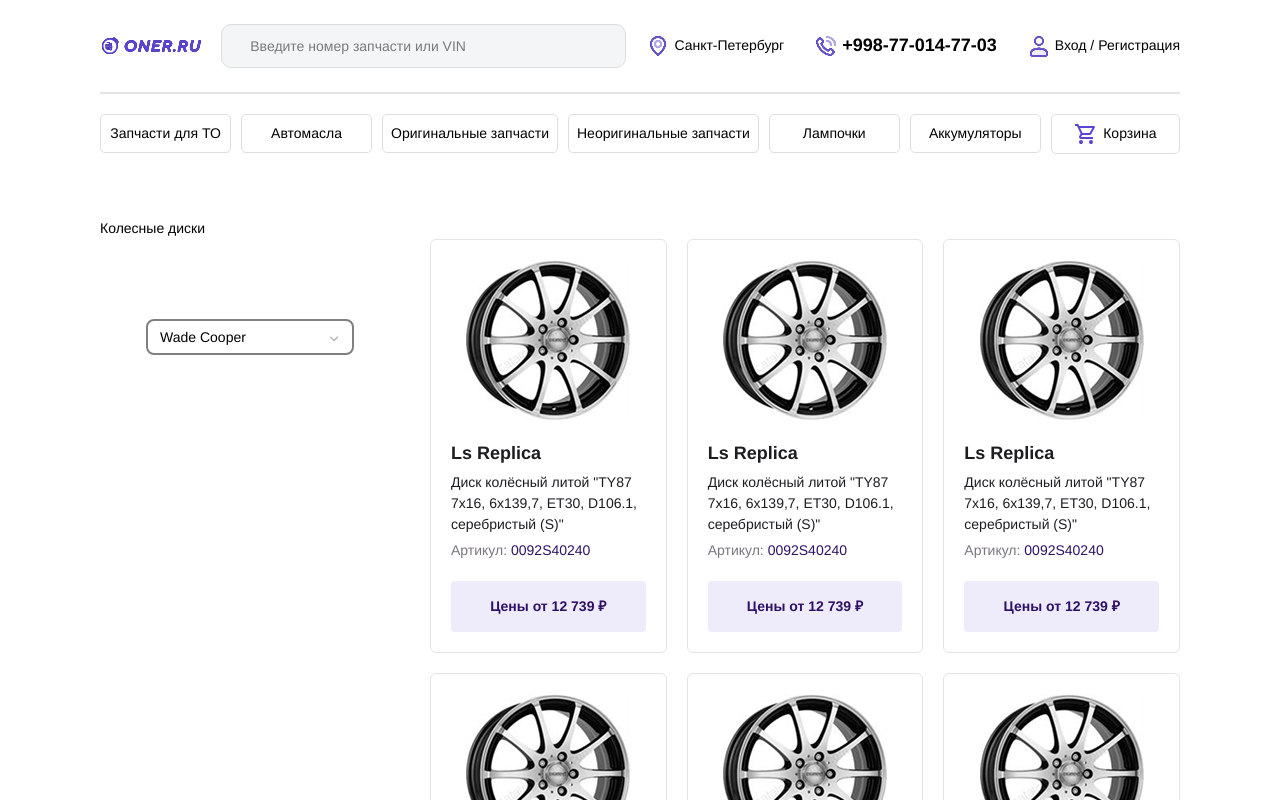
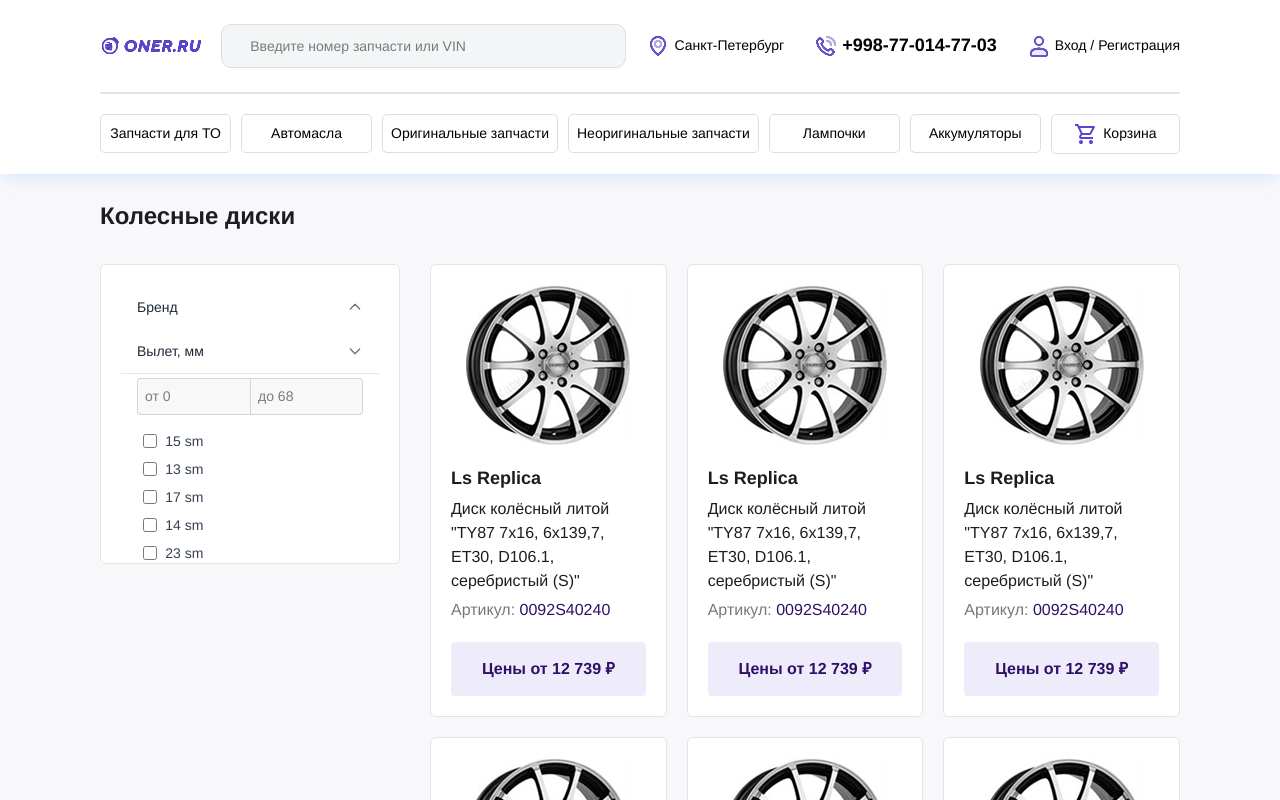
Before and after one commit to AsilbekXoliyorov441/eccomerce-website, a React (Vite) app: page /filter/name in a window 1280 px wide. Shown: the top 800 px of the page. Built offline with nearby package versions, Linux system fonts and the light colour scheme.

Commit message:
adding filters

```diff
--- a/src/components/filter-product/index.jsx
+++ b/src/components/filter-product/index.jsx
@@ -2,22 +2,22 @@
 
 const FilterProduct = () => {
   return (
-    <div className="hover:shadow-xl group duration-300 max-w-[400px] w-full border-[1px] rounded-[6px] overflow-hidden p-[20px]  border-[#E3E3E8]">
+    <div className="hover:shadow-xl bg-white group duration-300 max-w-[400px] w-full border-[1px] rounded-[6px] overflow-hidden p-[10px] sm:p-[20px]  border-[#E3E3E8]">
       <img
         className="mx-auto flex justify-center"
         src="/public/product-1.png"
         alt=""
       />
-      <h2 className="text-[18px] text-[#1B1D1F] font-bold mt-[20px]">
+      <h2 className=" sm:text-[18px] text-[#1B1D1F] font-bold mt-[20px]">
         Ls Replica
       </h2>
-      <p className="mt-[5px] text-[#1B1D1F] duration-300 group-hover:text-[#2E1066]">
+      <p className="text-[10px] sm:text-[16px] mt-[5px] text-[#1B1D1F] duration-300 group-hover:text-[#2E1066]">
         Диск колёсный литой "TY87 7x16, 6x139,7, ET30, D106.1, серебристый (S)"
       </p>
-      <p className="mt-[5px] text-[#7A7680]">
+      <p className="mt-[5px] text-[10px] sm:text-[16px] text-[#7A7680]">
         Артикул: <span className="text-[#2E1066]">0092S40240</span>
       </p>
-      <button className="rounded-[4px] w-full py-[15px] text-[#2E1066] font-bold bg-[#5946D71A] mt-[20px] cursor-pointer hover:bg-[#2E1066] hover:text-white duration-300">
+      <button className="rounded-[4px] text-[10px] sm:text-[16px] w-full py-[10px] sm:py-[15px] text-[#2E1066] font-bold bg-[#5946D71A] mt-[20px] cursor-pointer hover:bg-[#2E1066] hover:text-white duration-300">
         Цены от 12 739 ₽
       </button>
     </div>
--- a/src/components/filter-select/index.jsx
+++ b/src/components/filter-select/index.jsx
@@ -1,85 +1,121 @@
-import { useState, useRef, useEffect } from "react";
+import { useState, useMemo } from "react";
 
-const people = [
-  { id: 1, name: "Tom Cook" },
-  { id: 2, name: "Wade Cooper" },
-  { id: 3, name: "Tanya Fox" },
-  { id: 4, name: "Arlene Mccoy" },
-  { id: 5, name: "Devon Webb" },
+const brands = [
+  { id: 1, name: "4go", count: 1450 },
+  { id: 2, name: "Aez" },
+  { id: 3, name: "Alessio" },
+  { id: 4, name: "Anzio" },
+  { id: 5, name: "BMW" },
+  { id: 6, name: "Borbet" },
+  { id: 7, name: "Dezent" },
+  { id: 8, name: "OZ Racing" },
+  { id: 9, name: "MAK" },
+  { id: 10, name: "Ronal" },
 ];
 
-export default function FilterSelect() {
-  const [selected, setSelected] = useState(people[1]);
-  const [isOpen, setIsOpen] = useState(false);
-  const dropdownRef = useRef(null);
+export default function FilterBrand() {
+  const [isOpen, setIsOpen] = useState(true);
+  const [selected, setSelected] = useState([]);
+  const [searchTerm, setSearchTerm] = useState("");
+  const [showAll, setShowAll] = useState(false);
 
-  useEffect(() => {
-    const handleClickOutside = (e) => {
-      if (dropdownRef.current && !dropdownRef.current.contains(e.target)) {
-        setIsOpen(false);
-      }
-    };
-    document.addEventListener("mousedown", handleClickOutside);
-    return () => document.removeEventListener("mousedown", handleClickOutside);
-  }, []);
+  const filteredBrands = useMemo(() => {
+    const filtered = brands.filter((b) =>
+      b.name.toLowerCase().includes(searchTerm.toLowerCase())
+    );
+    return showAll ? filtered : filtered.slice(0, 5);
+  }, [searchTerm, showAll]);
+
+  const toggleSelect = (id) => {
+    setSelected((prev) =>
+      prev.includes(id) ? prev.filter((v) => v !== id) : [...prev, id]
+    );
+  };
 
   return (
-    <div className="mx-auto h-screen w-52 pt-20" ref={dropdownRef}>
+    <div className=" rounded-lg border-none w-full">
+      {/* Header */}
       <button
         onClick={() => setIsOpen((prev) => !prev)}
-        className="relative block w-full border-[2px] border-[gray] rounded-lg  py-1.5 pr-8 pl-3 text-left text-sm  focus:outline-none"
+        className="w-full flex items-center cursor-pointer justify-between px-4 py-3 border-none outline-none text-sm  font-medium text-gray-800 hover:bg-gray-50"
       >
-        {selected.name}
+        <span>Бренд</span>
         <svg
-          className={`absolute top-2.5 right-2.5 w-4 h-4 text-gray-500/60  transition-transform duration-200 ${
+          className={`w-4 h-4 text-gray-500 transition-transform duration-200 ${
             isOpen ? "rotate-180" : ""
           }`}
           xmlns="http://www.w3.org/2000/svg"
-          fill="currentColor"
-          viewBox="0 0 20 20"
+          fill="none"
+          viewBox="0 0 24 24"
+          stroke="currentColor"
+          strokeWidth={2}
         >
           <path
-            fillRule="evenodd"
-            d="M5.23 7.21a.75.75 0 011.06.02L10 10.939l3.71-3.71a.75.75 0 111.06 1.061l-4.24 4.25a.75.75 0 01-1.06 0L5.25 8.27a.75.75 0 01-.02-1.06z"
-            clipRule="evenodd"
+            strokeLinecap="round"
+            strokeLinejoin="round"
+            d="M19 9l-7 7-7-7"
           />
         </svg>
       </button>
 
-      {/* Dropdown list */}
-      {isOpen && (
-        <ul className="mt-1 w-full rounded-xl border border-gray/50 bg-white/10 p-1 transition duration-150 ease-in-out backdrop-blur-sm">
-          {people.map((person) => (
-            <li
-              key={person.id}
-              onClick={() => {
-                setSelected(person);
-                setIsOpen(false);
-              }}
-              className={`flex cursor-pointer items-center gap-2 rounded-lg px-3 py-1.5 text-sm text-gray-500 hover:bg-white/10 ${
-                selected.id === person.id ? "bg-white/10" : ""
-              }`}
-            >
-              {/* check icon */}
-              <svg
-                className={`w-4 h-4 transition-opacity ${
-                  selected.id === person.id ? "opacity-100" : "opacity-0"
-                }`}
-                xmlns="http://www.w3.org/2000/svg"
-                fill="currentColor"
-                viewBox="0 0 20 20"
+      {/* Content */}
+
+      <div className="overflow-hidden">
+        <div
+          className={`px-4 pb-3 ${isOpen ? "mt-[-200%] lg:-mt-[110%]" : ""} duration-300 pt-1 w-full border-t border-gray-100`}
+        >
+          {/* Search input */}
+          <input
+            type="text"
+            placeholder="Быстрый поиск"
+            value={searchTerm}
+            onChange={(e) => setSearchTerm(e.target.value)}
+            className="w-full rounded-md border border-gray-200 px-3 py-1.5 text-sm text-gray-700 placeholder-gray-400 focus:outline-none focus:ring-2 focus:ring-gray-300"
+          />
+
+          {/* Brand list */}
+          <ul className="mt-3 max-h-48 overflow-y-auto">
+            {filteredBrands.map((brand) => (
+              <li
+                key={brand.id}
+                className="flex items-center gap-2 px-1.5 py-1 rounded-md hover:bg-gray-50 cursor-pointer"
               >
-                <path
-                  fillRule="evenodd"
-                  d="M16.704 5.29a1 1 0 010 1.42l-7.025 7.025a1 1 0 01-1.414 0L3.296 8.765a1 1 0 111.414-1.414l4.55 4.55 6.318-6.318a1 1 0 011.426.707z"
-                  clipRule="evenodd"
+                <input
+                  type="checkbox"
+                  checked={selected.includes(brand.id)}
+                  onChange={() => toggleSelect(brand.id)}
+                  id={`${brand.name}`}
+                  className="w-4 h-4 accent-blue-600"
                 />
-              </svg>
-              {person.name}
-            </li>
-          ))}
-        </ul>
-      )}
+                <label
+                  htmlFor={`${brand.name}`}
+                  className="text-sm text-gray-700 w-full cursor-pointer select-none"
+                >
+                  {brand.name}{" "}
+                  {brand.count && (
+                    <span className="text-gray-400 text-xs ml-1">
+                      ({brand.count})
+                    </span>
+                  )}
+                </label>
+              </li>
+            ))}
+            {filteredBrands.length === 0 && (
+              <p className="text-xs text-gray-400 px-2 py-2">
+                Ничего не найдено
+              </p>
+            )}
+          </ul>
+
+          {/* Show all / collapse link */}
+          <button
+            onClick={() => setShowAll((prev) => !prev)}
+            className="text-xs text-blue-600 mt-2 hover:underline"
+          >
+            {showAll ? "Скрыть" : "Показать все"}
+          </button>
+        </div>
+      </div>
     </div>
   );
 }
--- /dev/null
+++ b/src/components/filter-size/index.jsx
@@ -0,0 +1,95 @@
+import React, { useState } from "react";
+
+const sizes = [
+  {
+    id: 1,
+    size: 15,
+  },
+  {
+    id: 2,
+    size: 13,
+  },
+  {
+    id: 3,
+    size: 17,
+  },
+  {
+    id: 4,
+    size: 14,
+  },
+  {
+    id: 5,
+    size: 23,
+  },
+  {
+    id: 6,
+    size: 20,
+  },
+];
+
+const FilterSize = () => {
+  const [isOpen, setIsOpen] = useState(false);
+  return (
+    <div>
+      <button
+        onClick={() => setIsOpen((prev) => !prev)}
+        className={`w-full flex items-center cursor-pointer justify-between px-4 py-3  ${isOpen ? "" : "border-[gray]/20  border-b-[1px]"} outline-none text-sm  font-medium text-gray-800 hover:bg-gray-50`}
+      >
+        <span>Вылет, мм</span>
+        <svg
+          className={`w-4 h-4 text-gray-500 transition-transform duration-200 ${
+            isOpen ? "rotate-180" : ""
+          }`}
+          xmlns="http://www.w3.org/2000/svg"
+          fill="none"
+          viewBox="0 0 24 24"
+          stroke="currentColor"
+          strokeWidth={2}
+        >
+          <path
+            strokeLinecap="round"
+            strokeLinejoin="round"
+            d="M19 9l-7 7-7-7"
+          />
+        </svg>
+      </button>
+      <div className="overflow-hidden pt-[4px]">
+        <div className={`${isOpen ? "mt-[-200%] lg:mt-[-110%]" : ""}  px-4 duration-300`}>
+          <div className={`flex items-center w-full `}>
+            <input
+              className="bg-[gray]/6 p-[7px] border-[gray]/30 border-[1px] rounded-[4px] outline-none rounded-tr-[0px] rounded-br-[0px] border-r-0 w-[50%]"
+              type="text"
+              placeholder="от 0"
+            />
+            <input
+              className="bg-[gray]/6 p-[7px] border-[gray]/30 border-[1px] rounded-[4px] outline-none rounded-tl-[0px] rounded-bl-[0px]  w-[50%]"
+              type="text"
+              placeholder="до 68"
+            />
+          </div>
+          <ul className="mt-3 max-h-48 overflow-y-auto">
+            {sizes.map((el) => {
+              return (
+                <li className="flex items-center gap-2 px-1.5 py-1 rounded-md hover:bg-gray-50 cursor-pointer">
+                  <input
+                    className="w-4 h-4 accent-blue-600"
+                    id={el.size}
+                    type="checkbox"
+                  />
+                  <label
+                    htmlFor={el.size}
+                    className="text-sm text-gray-700 w-full cursor-pointer select-none"
+                  >
+                    {el.size} sm
+                  </label>
+                </li>
+              );
+            })}
+          </ul>
+        </div>
+      </div>
+    </div>
+  );
+};
+
+export default FilterSize;
--- a/src/components/header/index.jsx
+++ b/src/components/header/index.jsx
@@ -8,7 +8,7 @@
 
   return (
     <>
-      <header className="fixed top-0 z-50 bg-white left-0 w-full ">
+      <header className="fixed shadow-lg shadow-blue-300/20 top-0 z-50 bg-white left-0 w-full ">
         <div className="container mx-auto  px-[15px] lg:px-25 pt-[18px]">
           <div className="flex justify-between items-center gap-[20px] pb-[18px]">
             <div className="flex items-center gap-[7px]">
--- a/src/index.css
+++ b/src/index.css
@@ -31,6 +31,7 @@
   font-size: 14px;
   margin: 0;
   padding: 0;
+  background-color: #F8F8FA;
 }
 
 .swiper {
--- a/src/pages/filter/index.jsx
+++ b/src/pages/filter/index.jsx
@@ -1,18 +1,31 @@
-import React from "react";
+import React, { useState } from "react";
 import FilterProduct from "../../components/filter-product";
 import FilterSelect from "../../components/filter-select";
+import FilterSize from "../../components/filter-size";
 
 const FilterPage = () => {
+  const [isOpen , setIsOpen] = useState(false);
   return (
     <>
-      <section id="filter" className="pt-[160px]">
-        <div className="container mx-auto px-[15px] lg:px-25">
-          <h1>Колесные диски</h1>
-          <div className="filter-part gap-[30px]  flex justify-between">
-            <div className="max-w-[300px]  w-full">
-              <FilterSelect/>
+      <section id="filter" className=" pt-[50px] sm:pt-[140px]">
+        <div className="container mx-auto px-[15px]  lg:px-25">
+          <h1 className="text-[24px] text-[#1B1D1F] font-bold mb-[10px] sm:mb-[30px]">
+            Колесные диски
+          </h1>
+          <div className="filter-part gap-[30px] flex-col md:flex-row  flex justify-between">
+            <div className="sticky top-[65px] sm:top-[180px] md:static rounded-[4px]  md:max-w-[200px]  lg:max-w-[300px]  w-full">
+              <div className="bg-white md:hidden w-full flex justify-center rounded-[4px] p-[5px]">
+                <button onClick={() => setIsOpen(!isOpen)} className="border-[#DEDEE2] border-[1px] w-full p-[10px] rounded-[4px]">
+                  Фильтры
+                </button>
+              </div>
+              <div className={`absolute flex ${isOpen  ?"" : "hidden"}  sm:flex-col bg-white max-h-[300px] overflow-y-scroll top-[60px] md:sticky md:top-[190px] md:block md:max-w-[200px]  lg:max-w-[300px]  w-full rounded-[6px] p-[20px] border-[#E3E3E8] border-[1px] `}>
+                <FilterSelect />
+                <FilterSize />
+              </div>
             </div>
-            <div className="w-full grid grid-cols-3 gap-[20px]">
+
+            <div className="w-full grid grid-cols-2 xl:grid-cols-3 gap-[5px] sm:gap-[20px]">
               <FilterProduct /> <FilterProduct /> <FilterProduct />
               <FilterProduct /> <FilterProduct />
               <FilterProduct /> <FilterProduct /> <FilterProduct />
```
